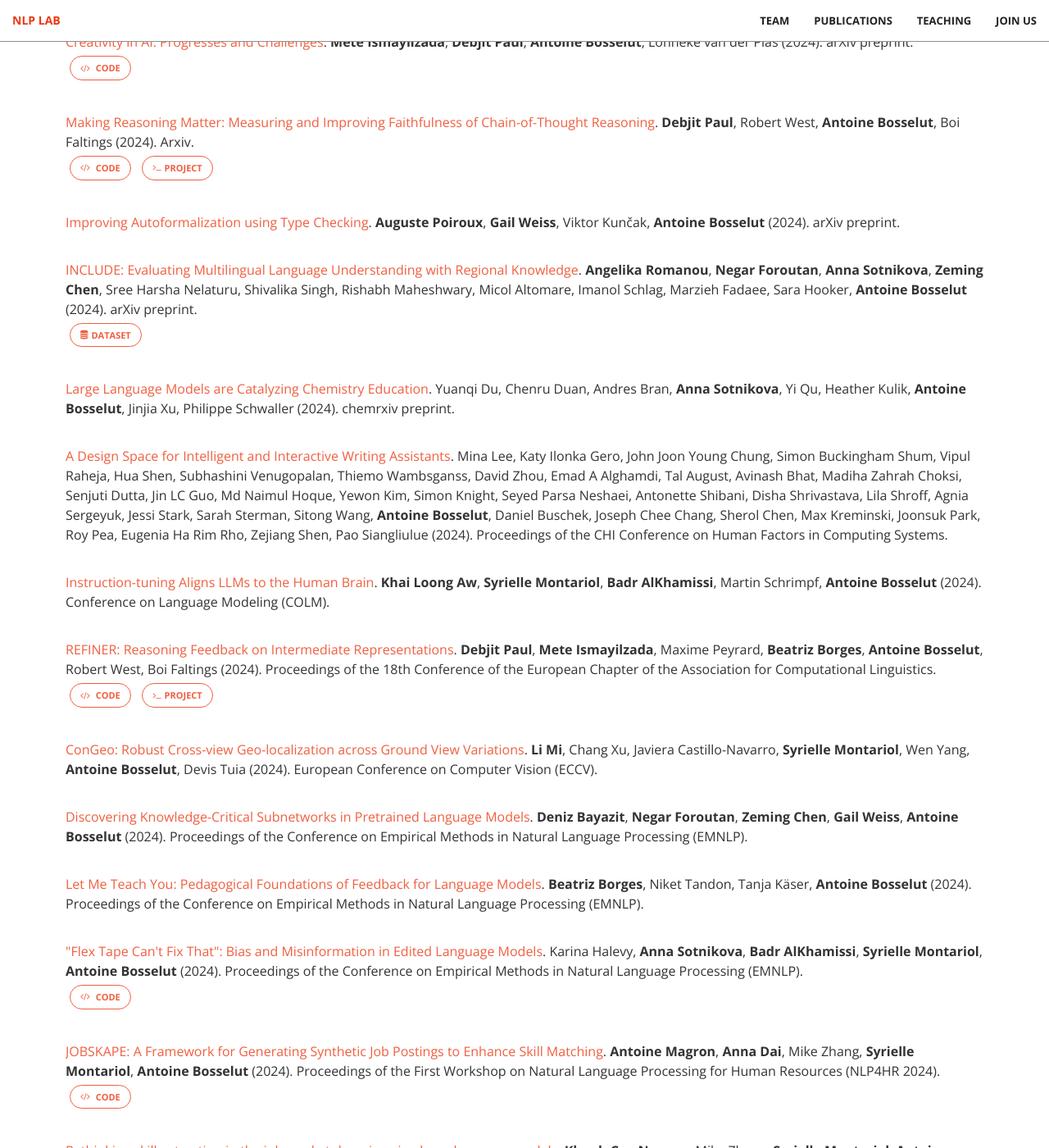
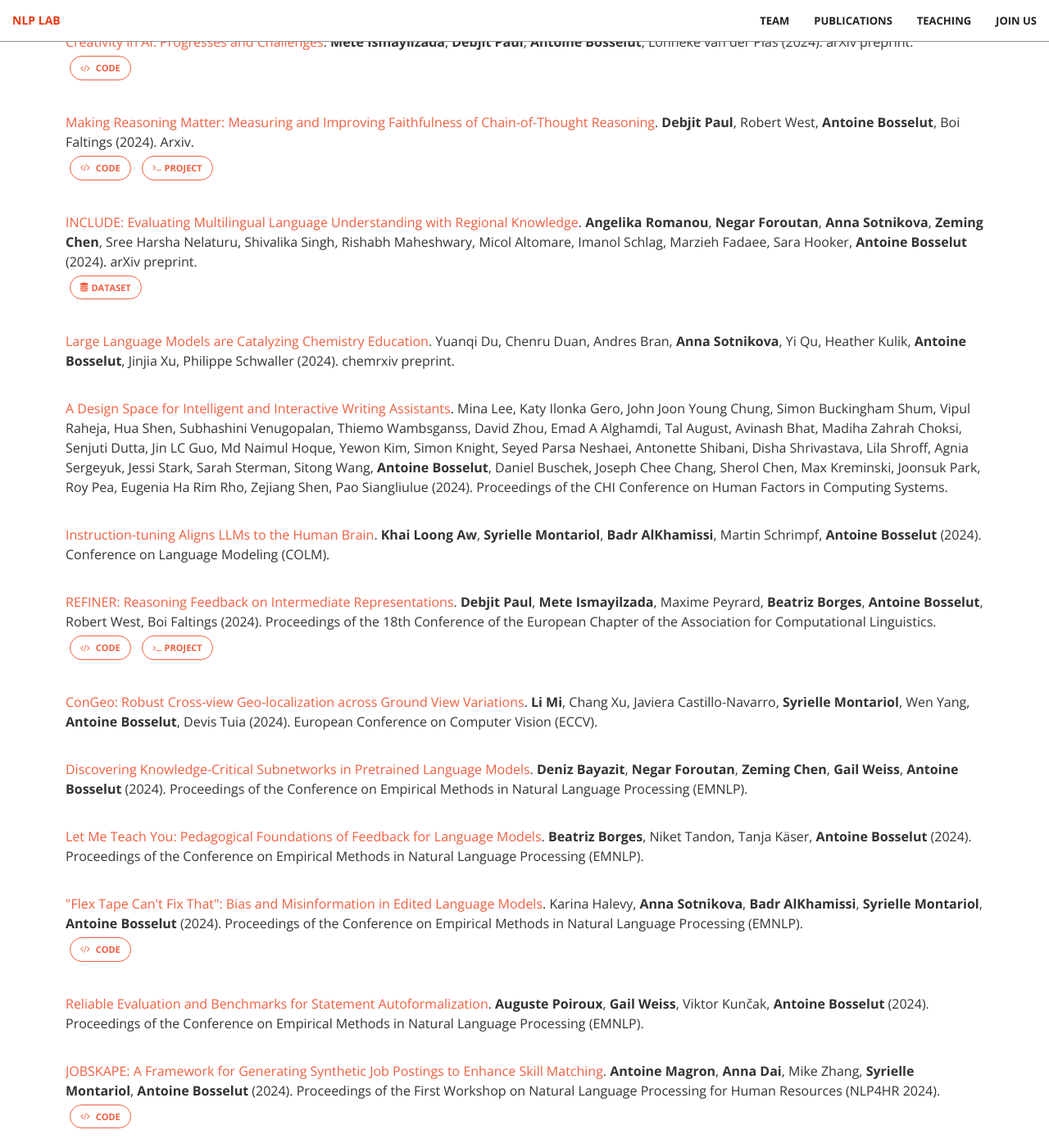
Before and after one commit to epfl-nlp/epfl-nlp.github.io, a Jekyll site: the page built from publications.html, in a window 1280 px wide and 1400 px high, scrolled down 1946 px. Shown: the whole window at 82% size. Built offline with Jekyll 4.4.1, drawn with Linux system fonts in a browser that asks for light colours.

Commit message:
Update and rename poiroux-2024-arxiv.yml to poiroux-2025-emnlp.yml

```diff
--- a/_data/publications/poiroux-2024-arxiv.yml
+++ b/_data/publications/poiroux-2025-emnlp.yml
@@ -1,4 +1,4 @@
-- title: "Improving Autoformalization using Type Checking"
+- title: "Reliable Evaluation and Benchmarks for Statement Autoformalization"
   authors:
     -
       name: Auguste Poiroux
@@ -14,5 +14,5 @@
       nlp-lab: true
 
   year: 2024
-  journal: arXiv preprint
+  journal: Proceedings of the Conference on Empirical Methods in Natural Language Processing (EMNLP)
   link: https://arxiv.org/abs/2406.07222
```
